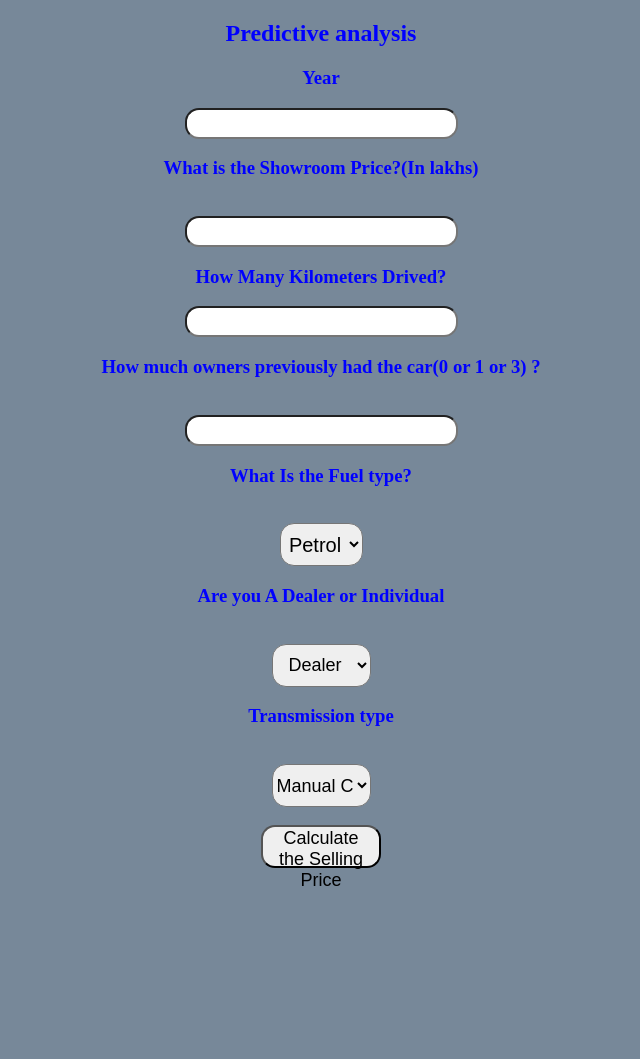
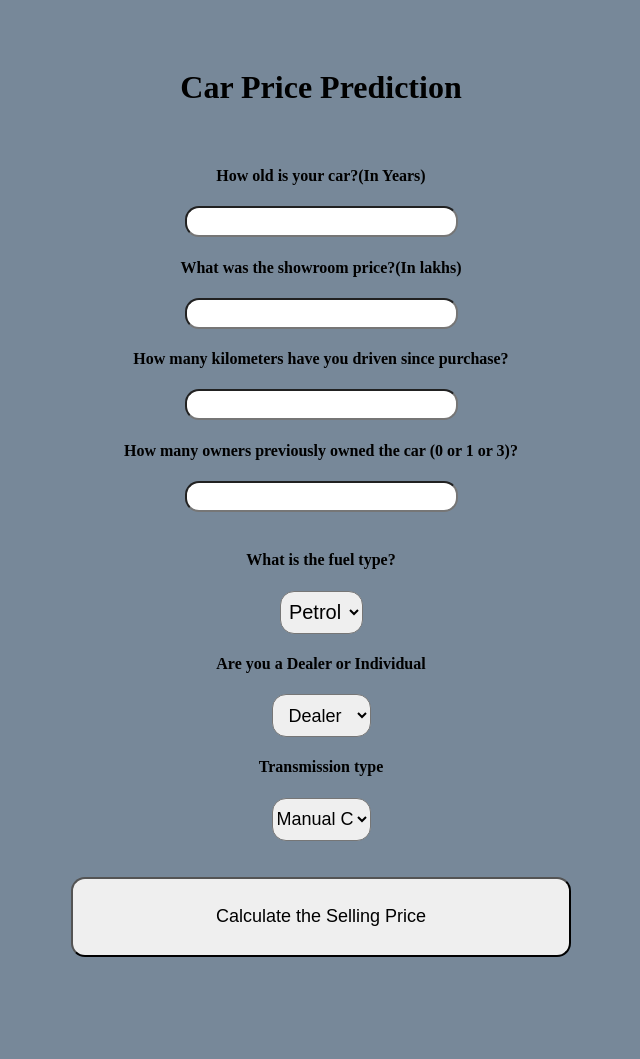
Before and after one commit to adkbbx/CARPRED, a Flask app: page / in a window 1280 px wide. Shown: the whole page, without its empty margins (319-959 px from the left). Before the commit the page ends 886 px from the top, so only its background shows below. Run offline with Flask 2, Linux system fonts and the light colour scheme; parts of the project's set-up code (start-up, migrations or seed data) failed here and were passed over.

Commit message:
bug fixes

```diff
--- a/app.py
+++ b/app.py
@@ -32,7 +32,6 @@ def predict():
         else:
             Fuel_Type_Petrol=0
             Fuel_Type_Diesel=0
-        Year=2021-Year
         Seller_Type_Individual=request.form['Seller_Type_Individual']
         if(Seller_Type_Individual=='Individual'):
             Seller_Type_Individual=1
--- a/main.py
+++ b/main.py
@@ -29,7 +29,6 @@ def predict():
         else:
             Fuel_Type_Petrol=0
             Fuel_Type_Diesel=1
-        Year=2020-Year
         Seller_Type_Individual=request.form['Seller_Type_Individual']
         if(Seller_Type_Individual=='Individual'):
             Seller_Type_Individual=1
--- a/templates/index.html
+++ b/templates/index.html
@@ -9,29 +9,29 @@
 
 <body>
 
-    <div style="color:blue">
+    <div style="color:black">
         <form action="{{ url_for('predict')}}" method="post">
-            <h2>Predictive analysis</h2>
-            <h3>Year</h3>
+            <h1>Car Price Prediction</h1><br>
+            <h4>How old is your car?(In Years)</h4>
             <input id="first" name="Year" type="number ">
-            <h3>What is the Showroom Price?(In lakhs)</h3><br><input id="second" name="Present_Price" required="required">
-            <h3>How Many Kilometers Drived?</h3><input id="third" name="Kms_Driven" required="required">
-            <h3>How much owners previously had the car(0 or 1 or 3) ?</h3><br><input id="fourth" name="Owner" required="required">
-            <h3>What Is the Fuel type?</h3><br><select name="Fuel_Type_Petrol" id="fuel" required="required">
+            <h4>What was the showroom price?(In lakhs)</h4><input id="second" name="Present_Price" required="required">
+            <h4>How many kilometers have you driven since purchase?</h4><input id="third" name="Kms_Driven" required="required">
+            <h4>How many owners previously owned the car (0 or 1 or 3)?</h4><input id="fourth" name="Owner" required="required">
+            <h4><br>What is the fuel type?</h4><select name="Fuel_Type_Petrol" id="fuel" required="required">
                 <option value="Petrol">Petrol</option>
                 <option value="Diesel">Diesel</option>
                 <option value="CNG">CNG</option>
             </select>
-            <h3>Are you A Dealer or Individual</h3><br><select name="Seller_Type_Individual" id="resea" required="required">
+            <h4>Are you a Dealer or Individual</h4><select name="Seller_Type_Individual" id="resea" required="required">
                 <option value="Dealer">Dealer</option>
                 <option value="Individual">Individual</option>
             </select>
-            <h3>Transmission type</h3><br><select name="Transmission_Mannual" id="research" required="required">
+            <h4>Transmission type</h4><select name="Transmission_Mannual" id="research" required="required">
                 <option value="Mannual">Manual Car</option>
                 <option value="Automatic">Automatic Car</option>
             </select>
-            <br><br><button id="sub" type="submit ">Calculate the Selling Price</button>
-            <br>
+
+            <br><br><br><button id="sub" type="submit ">Calculate the Selling Price</button>
 
 
 
@@ -50,7 +50,7 @@
         body {
             background-color: lightslategray;
             text-align: center;
-            padding: 0px;
+            padding: 40px;
         }
 
         #research {
@@ -115,8 +115,8 @@
         }
 
         #sub {
-            width: 120px;
-            height: 43px;
+            width: 500px;
+            height: 80px;
             text-align: center;
             border-radius: 14px;
             font-size: 18px;
```
